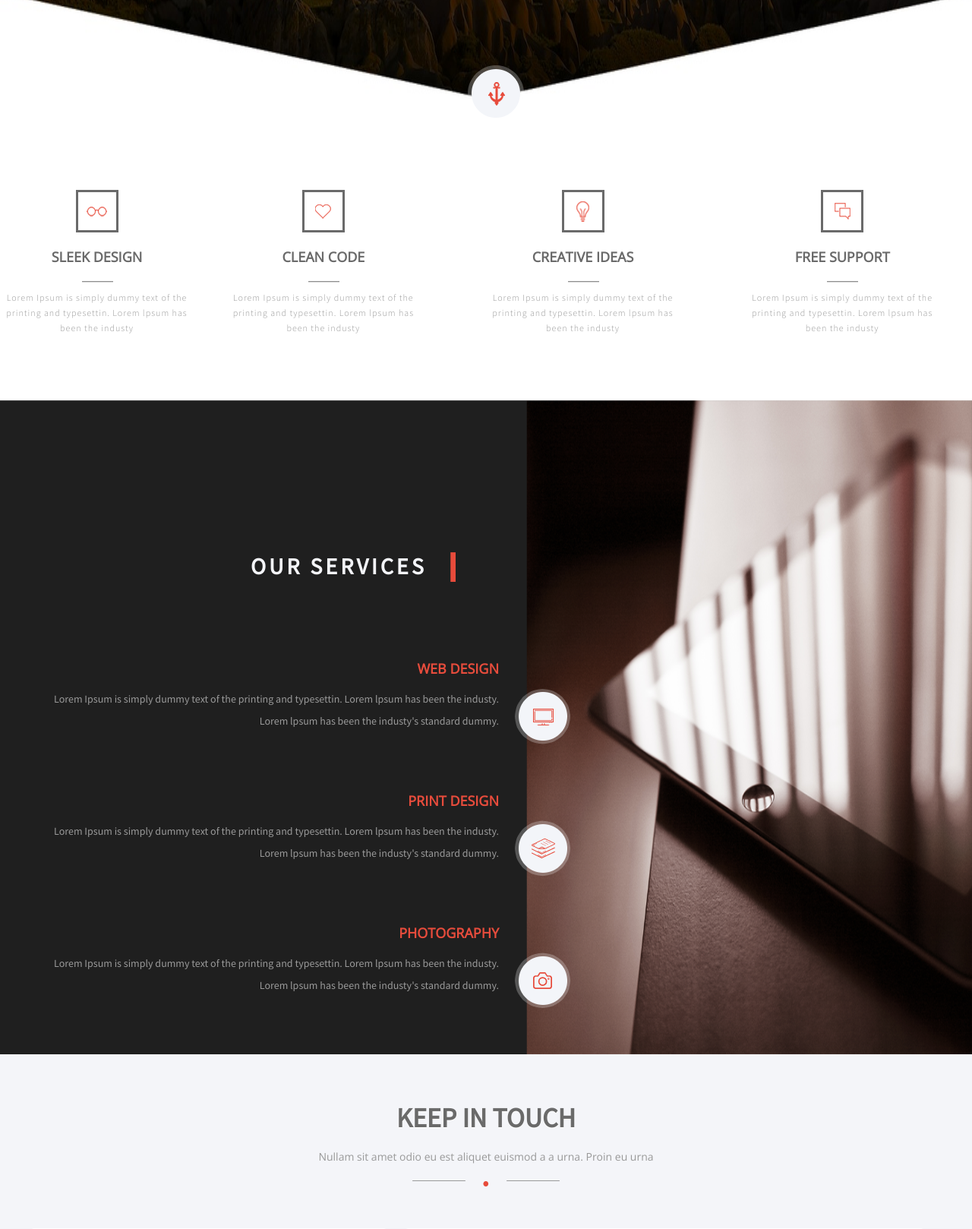
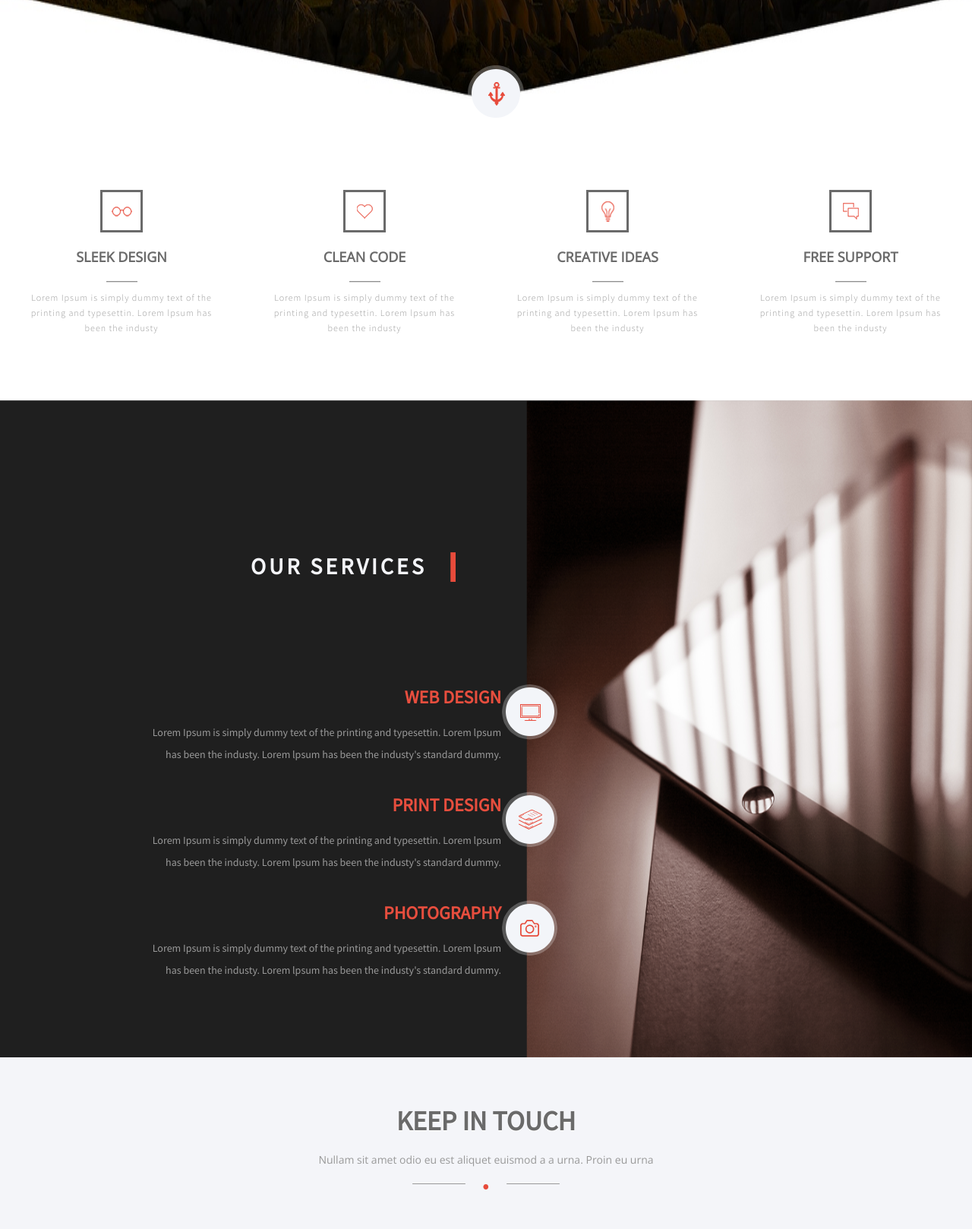
Before and after one commit to Kirill20Egorov/web-development, a PHP site: page / in a window 1280 px wide. Shown: the part 985-2603 px from the top of the page at 76% size. Run offline with PHP 8.4, Linux system fonts and the light colour scheme; some libraries are stand-ins or nearby versions.

Commit message:
исправлен переноc

```diff
--- a/lw5/bino/index.html
+++ b/lw5/bino/index.html
@@ -46,7 +46,7 @@
       <img src = "images/anchor.png">
     </div>
     <div class = "info_block">
-      <div cl ass = "element">
+      <div class = "element">
         <div class = "border_img">
           <img src = "images/glasses.png" class = "img_elm">
         </div>
@@ -85,20 +85,26 @@
         <h2> OUR SERVICES </h2>
         <img class = "imghead_serv" src = "images/redrect.png"/>
       </div>
-      <div class = "elementsserv">
-        <h3 class = "header_textserv"> WEB DESIGN </h3>
-        <p class = "textserv"> Lorem Ipsum is simply dummy text of the printing and typesettin. Lorem lpsum has been the industy. Lorem lpsum has been the industy's standard dummy. </p>
-        <img class ="elmserv" src = "images/monitor.png">
+      <div class = "main_services">
+      <div class = "info_services">
+          <h3 class ="header_form_info"> WEB DESIGN </h3>
+          <p class="services_info"> Lorem Ipsum is simply dummy text of the printing and typesettin. Lorem lpsum has been the industy. Lorem lpsum has been the industy's standard dummy. </p>
+          <h3 class ="header_form_info"> PRINT DESIGN </h3>
+          <p class="services_info"> Lorem Ipsum is simply dummy text of the printing and typesettin. Lorem lpsum has been the industy. Lorem lpsum has been the industy's standard dummy. </p>
+          <h3 class ="header_form_info"> PHOTOGRAPHY </h3>
+          <p class="services_info"> Lorem Ipsum is simply dummy text of the printing and typesettin. Lorem lpsum has been the industy. Lorem lpsum has been the industy's standard dummy.</p>
       </div>
-      <div class = "elementsserv">
-        <h3 class = "header_textserv"> PRINT DESIGN </h3>
-        <p class = "textserv"> Lorem Ipsum is simply dummy text of the printing and typesettin. Lorem lpsum has been the industy. Lorem lpsum has been the industy's standard dummy. </p>
-        <img class ="elmserv" src = "images/lists.png">
+      <div class = "images_to_serv">
+        <div class = "img_serv">
+          <img src = "images/monitor.png"/>
+        </div>
+        <div class = "img_serv">
+          <img src = "images/lists.png"/>
+        </div>
+        <div class = "img_serv">
+          <img src = "images/camera.png"/>
+        </div>
       </div>
-      <div class = "elementsserv">
-        <h3 class = "header_textserv"> PHOTOGRAPHY </h3>
-        <p class = "textserv"> Lorem Ipsum is simply dummy text of the printing and typesettin. Lorem lpsum has been the industy. Lorem lpsum has been the industy's standard dummy. </p>
-        <img class ="elmserv" src = "images/camera.png">
       </div>
     </div>
   </article>
--- a/lw5/bino/styles/style.css
+++ b/lw5/bino/styles/style.css
@@ -252,7 +252,26 @@
     background: url("bg-s/bg_services.png") no-repeat;
     -webkit-background-size: 100%;
 }
-
+.main_services
+{
+    display: flex;
+    justify-content: center;
+    width: 100%;
+    max-width: 1200px;
+    margin: 0 auto;
+    padding-bottom: 100px;
+}
+.images_to_serv
+{
+    display: flex;
+    flex-direction: column;
+    justify-content: flex-start;
+    width: 40%;
+}
+.img_serv
+{
+    margin: auto 0;
+}
 .header_services
 {
     display: flex;
@@ -294,6 +313,26 @@
     font: 600 18px "Open Sans", "Verdana";
     line-height: 29px;
     color: #e74c3c;
+    text-align: right;
+}
+
+.info_services
+{
+    text-align: right;
+    margin: 0 0 0 50px;
+    display: flex;
+    flex-direction: column;
+    justify-content: center;
+    text-align: right;
+    width: 470px;
+}
+.services_info
+{
+    text-align: right;
+    float: right;
+    font: 400 14px "Source Sans Pro";
+    line-height: 29px;
+    color: #999999;
     text-align: right;
 }
 
```
